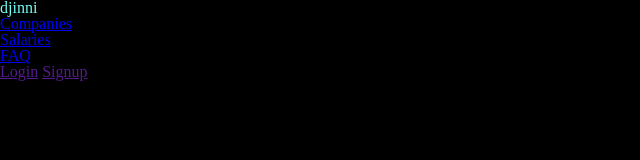
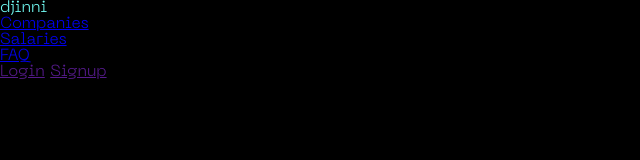
Before and after one commit to ParvinValiyev/iatc, a website: page lesson9/index.html in a window 1280 px wide. Shown: the whole page, without its empty margins (0-640 px from the left). Drawn offline with nearby package versions, Linux system fonts and the light colour scheme.

Commit message:
add new folder fonts

```diff
--- /dev/null
+++ b/lesson9/fonts/style.css
@@ -0,0 +1,25 @@
+@font-face {
+    font-family: "Neue Machina";
+    src: url("./NeueMachina-Regular.otf") format('opentype');
+    font-weight: 400;
+    font-style: normal;
+    font-display: swap;
+
+}
+
+@font-face {
+    font-family: "Neue Machina";
+    src: url("./NeueMachina-Light.otf") format('opentype');
+    font-weight: lighter;
+    font-style: normal;
+    font-display: swap;
+
+}
+@font-face {
+    font-family: "Neue Machina";
+    src: url("./NeueMachina-Ultrabold.otf") format('opentype');
+    font-weight: bold;
+    font-style: normal;
+    font-display: swap;
+
+}
--- a/lesson9/style.css
+++ b/lesson9/style.css
@@ -1,6 +1,9 @@
+@import url('./fonts/style.css');
+
 body {
   background-color: black;
   color: #ffffff;
+  font-family: 'Neue Machina', sans-serif;
 }
 
 header > .logo > a {
```
Also changed, not shown: lesson9/fonts/NeueMachina-Light.otf (added), lesson9/fonts/NeueMachina-Regular.otf (added), lesson9/fonts/NeueMachina-Ultrabold.otf (added), 1 other file.
